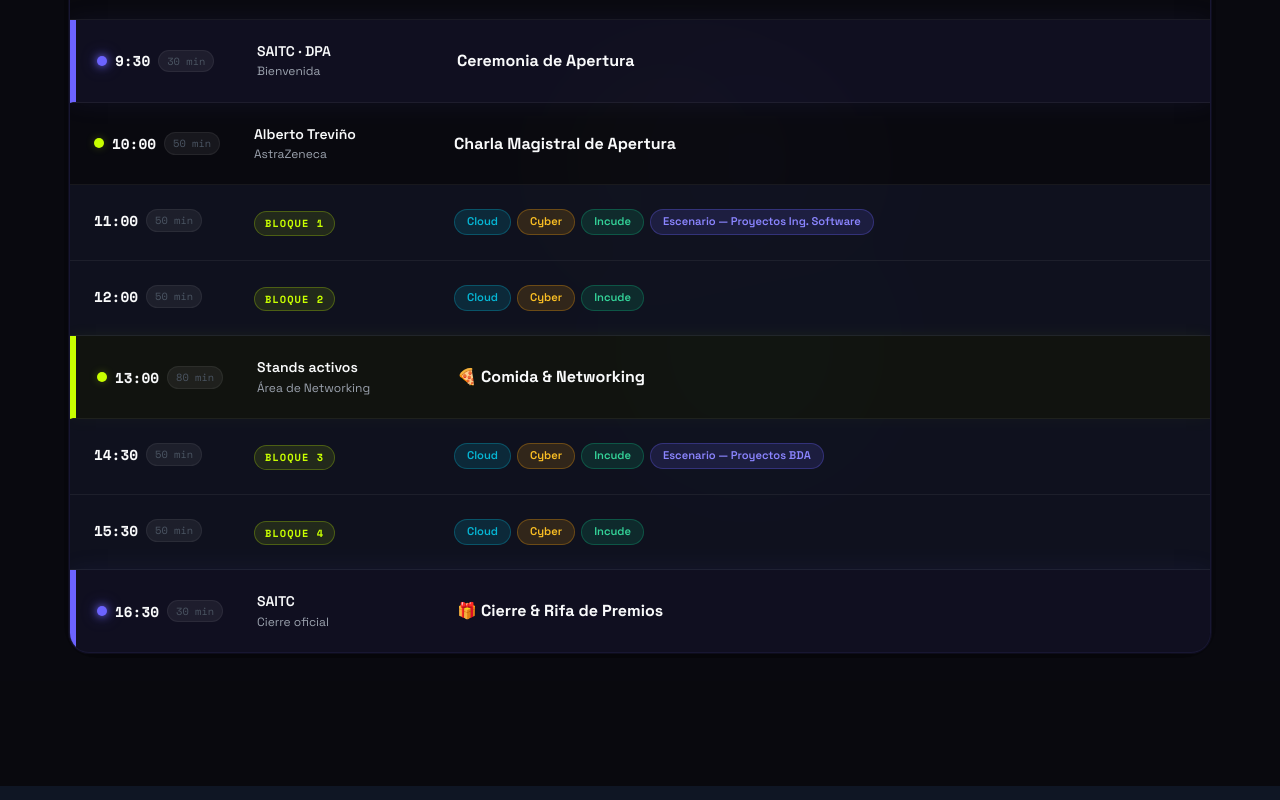
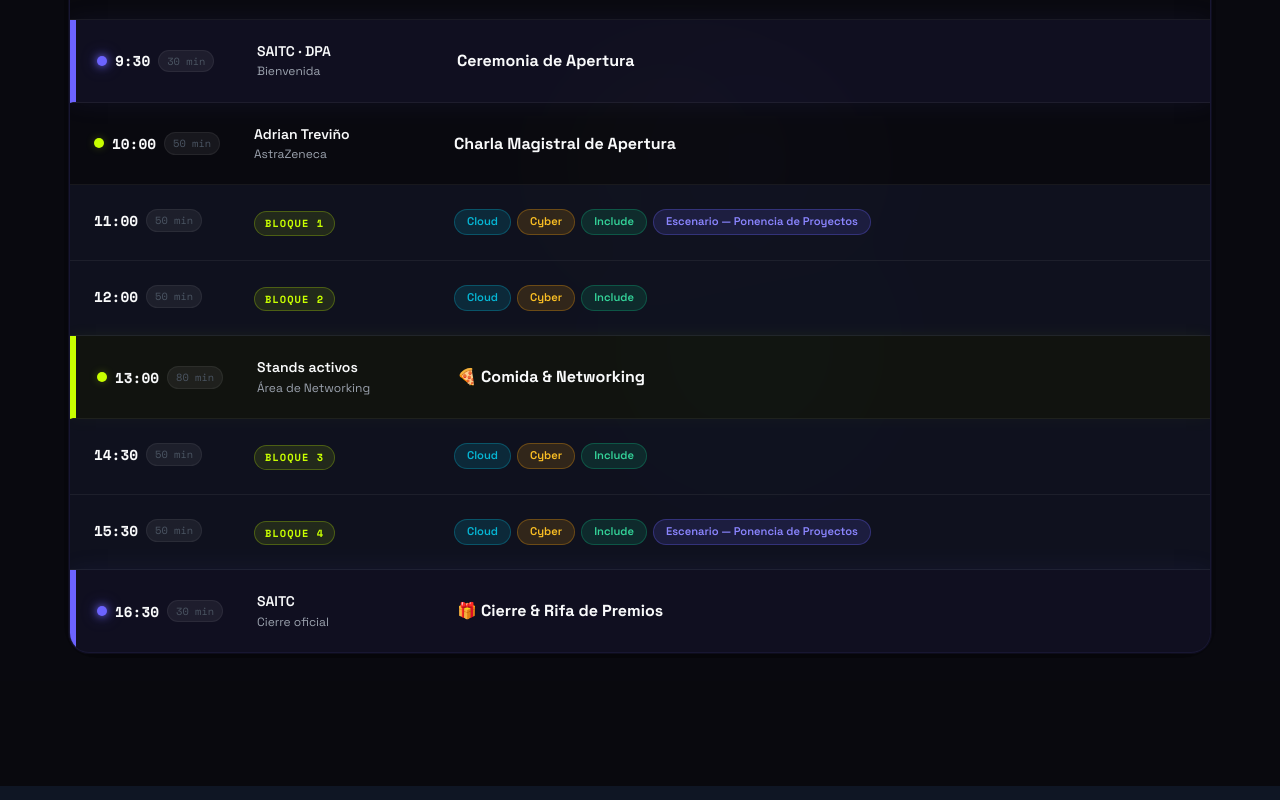
Before and after one commit to ethanPRS/Dia-ITC, a React (Vite) app: page / in a window 1280 px wide. Shown: the part 4400-5200 px from the top of the page. Built offline with nearby package versions, Linux system fonts and the light colour scheme.

Commit message:
fix: update golden ticket btn href and refresh agenda with new speakers

```diff
--- a/src/components/Agenda.jsx
+++ b/src/components/Agenda.jsx
@@ -33,7 +33,7 @@ export default function Agenda() {
           <button className={`agenda-tab ${activeTab === 'main' ? 'active' : ''}`} onClick={() => setActiveTab('main')} role="tab" aria-selected={activeTab === 'main'}>Main Stage</button>
           <button className={`agenda-tab ${activeTab === 'sala-a' ? 'active' : ''}`} onClick={() => setActiveTab('sala-a')} role="tab" aria-selected={activeTab === 'sala-a'}>Cloud</button>
           <button className={`agenda-tab ${activeTab === 'sala-b' ? 'active' : ''}`} onClick={() => setActiveTab('sala-b')} role="tab" aria-selected={activeTab === 'sala-b'}>Cyber</button>
-          <button className={`agenda-tab ${activeTab === 'sala-c' ? 'active' : ''}`} onClick={() => setActiveTab('sala-c')} role="tab" aria-selected={activeTab === 'sala-c'}>Incude</button>
+          <button className={`agenda-tab ${activeTab === 'sala-c' ? 'active' : ''}`} onClick={() => setActiveTab('sala-c')} role="tab" aria-selected={activeTab === 'sala-c'}>Include</button>
         </div>
 
         <div className="ag-blob-wrapper">
@@ -82,7 +82,7 @@ export default function Agenda() {
                 <span className="ag-dur">50 min</span>
               </div>
               <div className="ag-row__speaker" role="cell">
-                <span className="ag-speaker-name">Alberto Treviño</span>
+                <span className="ag-speaker-name">Adrian Treviño</span>
                 <span className="ag-speaker-role">AstraZeneca</span>
               </div>
               <div className="ag-row__talk ag-row__talk--bold" role="cell">Charla Magistral de Apertura</div>
@@ -96,15 +96,15 @@ export default function Agenda() {
                 <div className="ag-block-tracks">
                   <span className="agenda-tab-pill track-a">Cloud</span>
                   <span className="agenda-tab-pill track-b">Cyber</span>
-                  <span className="agenda-tab-pill track-c">Incude</span>
-                  <span className="agenda-tab-pill track-main">Escenario — Proyectos Ing. Software</span>
+                  <span className="agenda-tab-pill track-c">Include</span>
+                  <span className="agenda-tab-pill track-main">Escenario — Ponencia de Proyectos</span>
                 </div>
               </div>
             </div>
             <div className={`ag-row ${getVisibilityClass('sala-a', 'detail')}`} role="row">
               <div className="ag-row__time" role="cell"><span className="ag-time">11:00</span><span className="ag-dur">50 min</span></div>
-              <div className="ag-row__speaker" role="cell"><span className="ag-speaker-name">Beatriz Barrera</span><span className="ag-speaker-role">IA / Cloud Specialist</span></div>
-              <div className="ag-row__talk" role="cell"><span className="agenda-tab-pill track-a" style={{marginRight:8}}>Cloud</span>IA &amp; Cloud Computing — por confirmar tema</div>
+              <div className="ag-row__speaker" role="cell"><span className="ag-speaker-name">Vianey Elizondo / Eugenio Pérez</span><span className="ag-speaker-role">IA / Cloud</span></div>
+              <div className="ag-row__talk" role="cell"><span className="agenda-tab-pill track-a" style={{marginRight:8}}>Cloud</span>IA &amp; Cloud Computing</div>
             </div>
             <div className={`ag-row ${getVisibilityClass('sala-b', 'detail')}`} role="row">
               <div className="ag-row__time" role="cell"><span className="ag-time">11:00</span><span className="ag-dur">50 min</span></div>
@@ -113,13 +113,13 @@ export default function Agenda() {
             </div>
             <div className={`ag-row ${getVisibilityClass('sala-c', 'detail')}`} role="row">
               <div className="ag-row__time" role="cell"><span className="ag-time">11:00</span><span className="ag-dur">50 min</span></div>
-              <div className="ag-row__speaker" role="cell"><span className="ag-speaker-name">Karla Zapata</span><span className="ag-speaker-role">Inclusión &amp; Ética Tech</span></div>
-              <div className="ag-row__talk" role="cell"><span className="agenda-tab-pill track-c" style={{marginRight:8}}>Incude</span>Inclusión, Visibilidad y Ética Tecnológica</div>
+              <div className="ag-row__speaker" role="cell"><span className="ag-speaker-name">Sebastian Miranda</span><span className="ag-speaker-role">Tech Speaker</span></div>
+              <div className="ag-row__talk" role="cell"><span className="agenda-tab-pill track-c" style={{marginRight:8}}>Include</span>Inclusión, Visibilidad y Ética Tecnológica</div>
             </div>
             <div className={`ag-row ag-row--featured ${getVisibilityClass('main', 'detail')}`} role="row">
               <div className="ag-row__time" role="cell"><span className="ag-time">11:00</span><span className="ag-dur">50 min</span></div>
               <div className="ag-row__speaker" role="cell"><span className="ag-speaker-name">Alumnos ITC</span><span className="ag-speaker-role">Escenario Principal</span></div>
-              <div className="ag-row__talk" role="cell"><span className="agenda-tab-pill track-main" style={{marginRight:8}}>Main Stage</span>🎓 Presentación de Proyectos de Alumnos — Bloque 1</div>
+              <div className="ag-row__talk" role="cell"><span className="agenda-tab-pill track-main" style={{marginRight:8}}>Main Stage</span>🎓 Ponencia de Proyectos — Bloque 1</div>
             </div>
 
             {/* ─── BLOQUE 2 — 12:00 ─── */}
@@ -130,24 +130,24 @@ export default function Agenda() {
                 <div className="ag-block-tracks">
                   <span className="agenda-tab-pill track-a">Cloud</span>
                   <span className="agenda-tab-pill track-b">Cyber</span>
-                  <span className="agenda-tab-pill track-c">Incude</span>
+                  <span className="agenda-tab-pill track-c">Include</span>
                 </div>
               </div>
             </div>
             <div className={`ag-row ${getVisibilityClass('sala-a', 'detail')}`} role="row">
               <div className="ag-row__time" role="cell"><span className="ag-time">12:00</span><span className="ag-dur">50 min</span></div>
-              <div className="ag-row__speaker" role="cell"><span className="ag-speaker-name">Mauro Delboy</span><span className="ag-speaker-role">ACM</span></div>
-              <div className="ag-row__talk" role="cell"><span className="agenda-tab-pill track-a" style={{marginRight:8}}>Cloud</span>Tendencias en IA y Cloud Computing — ACM</div>
+              <div className="ag-row__speaker" role="cell"><span className="ag-speaker-name">Dr. Eduardo Emmanuel Rodríguez López</span><span className="ag-speaker-role">UDEM</span></div>
+              <div className="ag-row__talk" role="cell"><span className="agenda-tab-pill track-a" style={{marginRight:8}}>Cloud</span>IA &amp; Cloud — Investigación y Sistemas Inteligentes</div>
             </div>
             <div className={`ag-row ${getVisibilityClass('sala-b', 'detail')}`} role="row">
               <div className="ag-row__time" role="cell"><span className="ag-time">12:00</span><span className="ag-dur">50 min</span></div>
               <div className="ag-row__speaker" role="cell"><span className="ag-speaker-name">Eli Emmanuel Ruiz Avilés</span><span className="ag-speaker-role">ACM</span></div>
-              <div className="ag-row__talk" role="cell"><span className="agenda-tab-pill track-b" style={{marginRight:8}}>Cyber</span>DevOps &amp; CyberSec en entornos modernos — ACM</div>
+              <div className="ag-row__talk" role="cell"><span className="agenda-tab-pill track-b" style={{marginRight:8}}>Cyber</span>DevOps &amp; CyberSec en entornos modernos</div>
             </div>
             <div className={`ag-row ${getVisibilityClass('sala-c', 'detail')}`} role="row">
               <div className="ag-row__time" role="cell"><span className="ag-time">12:00</span><span className="ag-dur">50 min</span></div>
-              <div className="ag-row__speaker" role="cell"><span className="ag-speaker-name">IEEE WIE</span><span className="ag-speaker-role">Women in Engineering</span></div>
-              <div className="ag-row__talk" role="cell"><span className="agenda-tab-pill track-c" style={{marginRight:8}}>Incude</span>Visibilidad femenina en ingeniería y liderazgo tech</div>
+              <div className="ag-row__speaker" role="cell"><span className="ag-speaker-name">Cecilia Villarreal</span><span className="ag-speaker-role">WIE</span></div>
+              <div className="ag-row__talk" role="cell"><span className="agenda-tab-pill track-c" style={{marginRight:8}}>Include</span>Visibilidad femenina en ingeniería y liderazgo tech</div>
             </div>
 
             {/* Comida & Networking */}
@@ -165,8 +165,7 @@ export default function Agenda() {
                 <div className="ag-block-tracks">
                   <span className="agenda-tab-pill track-a">Cloud</span>
                   <span className="agenda-tab-pill track-b">Cyber</span>
-                  <span className="agenda-tab-pill track-c">Incude</span>
-                  <span className="agenda-tab-pill track-main">Escenario — Proyectos BDA</span>
+                  <span className="agenda-tab-pill track-c">Include</span>
                 </div>
               </div>
             </div>
@@ -178,17 +177,12 @@ export default function Agenda() {
             <div className={`ag-row ${getVisibilityClass('sala-b', 'detail')}`} role="row">
               <div className="ag-row__time" role="cell"><span className="ag-time">14:30</span><span className="ag-dur">50 min</span></div>
               <div className="ag-row__speaker" role="cell"><span className="ag-speaker-name">Pedro Arredondo</span><span className="ag-speaker-role">Accenture</span></div>
-              <div className="ag-row__talk" role="cell"><span className="agenda-tab-pill track-b" style={{marginRight:8}}>Cyber</span>DevOps &amp; CyberSec en proyectos de transformación digital</div>
+              <div className="ag-row__talk" role="cell"><span className="agenda-tab-pill track-b" style={{marginRight:8}}>Cyber</span>Diseño 3D &amp; Creatividad en transformación digital</div>
             </div>
             <div className={`ag-row ${getVisibilityClass('sala-c', 'detail')}`} role="row">
               <div className="ag-row__time" role="cell"><span className="ag-time">14:30</span><span className="ag-dur">50 min</span></div>
-              <div className="ag-row__speaker" role="cell"><span className="ag-speaker-name">Representante Hexaware</span><span className="ag-speaker-role">Hexaware Technologies</span></div>
-              <div className="ag-row__talk" role="cell"><span className="agenda-tab-pill track-c" style={{marginRight:8}}>Incude</span>Caso real: consultoría tecnológica y transformación digital</div>
-            </div>
-            <div className={`ag-row ag-row--featured ${getVisibilityClass('main', 'detail')}`} role="row">
-              <div className="ag-row__time" role="cell"><span className="ag-time">14:30</span><span className="ag-dur">50 min</span></div>
-              <div className="ag-row__speaker" role="cell"><span className="ag-speaker-name">Alumnos ITC</span><span className="ag-speaker-role">Escenario Principal</span></div>
-              <div className="ag-row__talk" role="cell"><span className="agenda-tab-pill track-main" style={{marginRight:8}}>Main Stage</span>🎓 Presentación de Proyectos de Alumnos — Bloque 2</div>
+              <div className="ag-row__speaker" role="cell"><span className="ag-speaker-name">Jairo De la Rosa</span><span className="ag-speaker-role">Hexaware</span></div>
+              <div className="ag-row__talk" role="cell"><span className="agenda-tab-pill track-c" style={{marginRight:8}}>Include</span>Empleabilidad &amp; Tech Careers</div>
             </div>
 
             {/* ─── BLOQUE 4 — 15:30 ─── */}
@@ -199,24 +193,30 @@ export default function Agenda() {
                 <div className="ag-block-tracks">
                   <span className="agenda-tab-pill track-a">Cloud</span>
                   <span className="agenda-tab-pill track-b">Cyber</span>
-                  <span className="agenda-tab-pill track-c">Incude</span>
+                  <span className="agenda-tab-pill track-c">Include</span>
+                  <span className="agenda-tab-pill track-main">Escenario — Ponencia de Proyectos</span>
                 </div>
               </div>
             </div>
             <div className={`ag-row ${getVisibilityClass('sala-a', 'detail')}`} role="row">
               <div className="ag-row__time" role="cell"><span className="ag-time">15:30</span><span className="ag-dur">50 min</span></div>
-              <div className="ag-row__speaker" role="cell"><span className="ag-speaker-name">Rodolfo Flores &amp; Ramiro Patiño</span><span className="ag-speaker-role">Snowflake</span></div>
+              <div className="ag-row__speaker" role="cell"><span className="ag-speaker-name">Rodolfo Flores / Ramiro Patiño</span><span className="ag-speaker-role">Snowflake</span></div>
               <div className="ag-row__talk" role="cell"><span className="agenda-tab-pill track-a" style={{marginRight:8}}>Cloud</span>Panel: Futuro de la IA &amp; Data Platforms — Snowflake</div>
             </div>
             <div className={`ag-row ${getVisibilityClass('sala-b', 'detail')}`} role="row">
               <div className="ag-row__time" role="cell"><span className="ag-time">15:30</span><span className="ag-dur">50 min</span></div>
-              <div className="ag-row__speaker" role="cell"><span className="ag-speaker-name">Ivan de Oca</span><span className="ag-speaker-role">SAP</span></div>
+              <div className="ag-row__speaker" role="cell"><span className="ag-speaker-name">Ivan Montes de Oca</span><span className="ag-speaker-role">SAP</span></div>
               <div className="ag-row__talk" role="cell"><span className="agenda-tab-pill track-b" style={{marginRight:8}}>Cyber</span>Panel: Seguridad en entornos DevOps modernos — SAP</div>
             </div>
             <div className={`ag-row ${getVisibilityClass('sala-c', 'detail')}`} role="row">
               <div className="ag-row__time" role="cell"><span className="ag-time">15:30</span><span className="ag-dur">50 min</span></div>
               <div className="ag-row__speaker" role="cell"><span className="ag-speaker-name">Erasmo Hernández</span><span className="ag-speaker-role">SAP</span></div>
-              <div className="ag-row__talk" role="cell"><span className="agenda-tab-pill track-c" style={{marginRight:8}}>Incude</span>Panel: Ética en IA, inclusión y trayectorias de carrera — SAP</div>
+              <div className="ag-row__talk" role="cell"><span className="agenda-tab-pill track-c" style={{marginRight:8}}>Include</span>Panel: Ética en IA, inclusión y trayectorias de carrera</div>
+            </div>
+            <div className={`ag-row ag-row--featured ${getVisibilityClass('main', 'detail')}`} role="row">
+              <div className="ag-row__time" role="cell"><span className="ag-time">15:30</span><span className="ag-dur">50 min</span></div>
+              <div className="ag-row__speaker" role="cell"><span className="ag-speaker-name">Alumnos ITC</span><span className="ag-speaker-role">Escenario Principal</span></div>
+              <div className="ag-row__talk" role="cell"><span className="agenda-tab-pill track-main" style={{marginRight:8}}>Main Stage</span>🎓 Ponencia de Proyectos — Bloque 2</div>
             </div>
 
             {/* Cierre */}
--- a/src/components/Faqs.jsx
+++ b/src/components/Faqs.jsx
@@ -39,8 +39,7 @@ export default function Faqs() {
               Un premio sorpresa aguarda al ganador… algo que no olvidarás. Como en la fábrica de Willy Wonka,
               el destino del premio es un secreto — solo el elegido lo descubrirá el día del evento. 🎩
             </p>
-            <a href="https://docs.google.com/forms/d/e/1FAIpQLSeKawtS5thfRsITdo1GixjfXJAVAwKvEn2UldyQeDGq9feR-A/viewform"
-               target="_blank" rel="noopener noreferrer"
+            <a href="#registro"
                className="btn--golden"><span>🎟️ Regístrate y participa →</span></a>
           </div>
         </div>
```
Also changed, not shown: src/components/Sponsors.jsx (+3 -1 lines).
